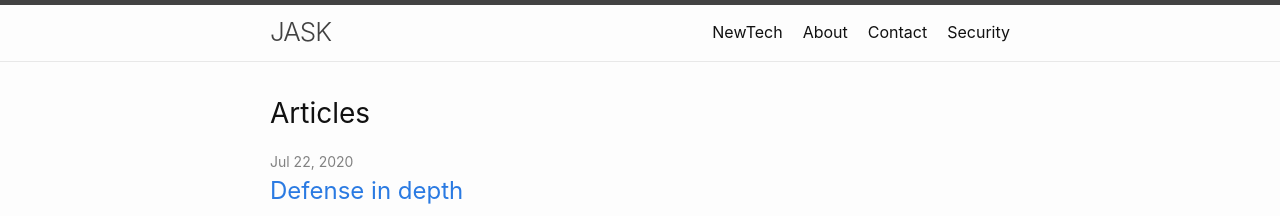
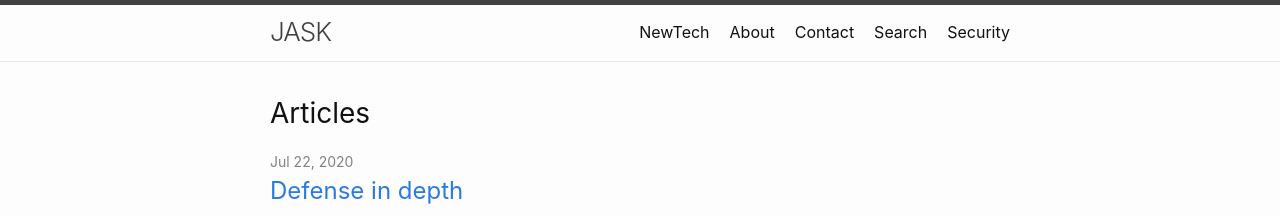
Before and after one commit to rainerhox/jask, a Jekyll site: the page built from index.markdown, in a window 1280 px wide. Shown: the top 216 px of the page. Built offline with Jekyll 4.4.1, drawn with Linux system fonts in a browser that asks for light colours.

Commit message:
Update search.markdown

```diff
--- a/search.markdown
+++ b/search.markdown
@@ -1,5 +1,7 @@
 ---
-Title: Search
+layout: page
+title: Search
+permalink: /search/
 ---
 <!-- Html Elements for Search -->
 <div id="search-container">
```
